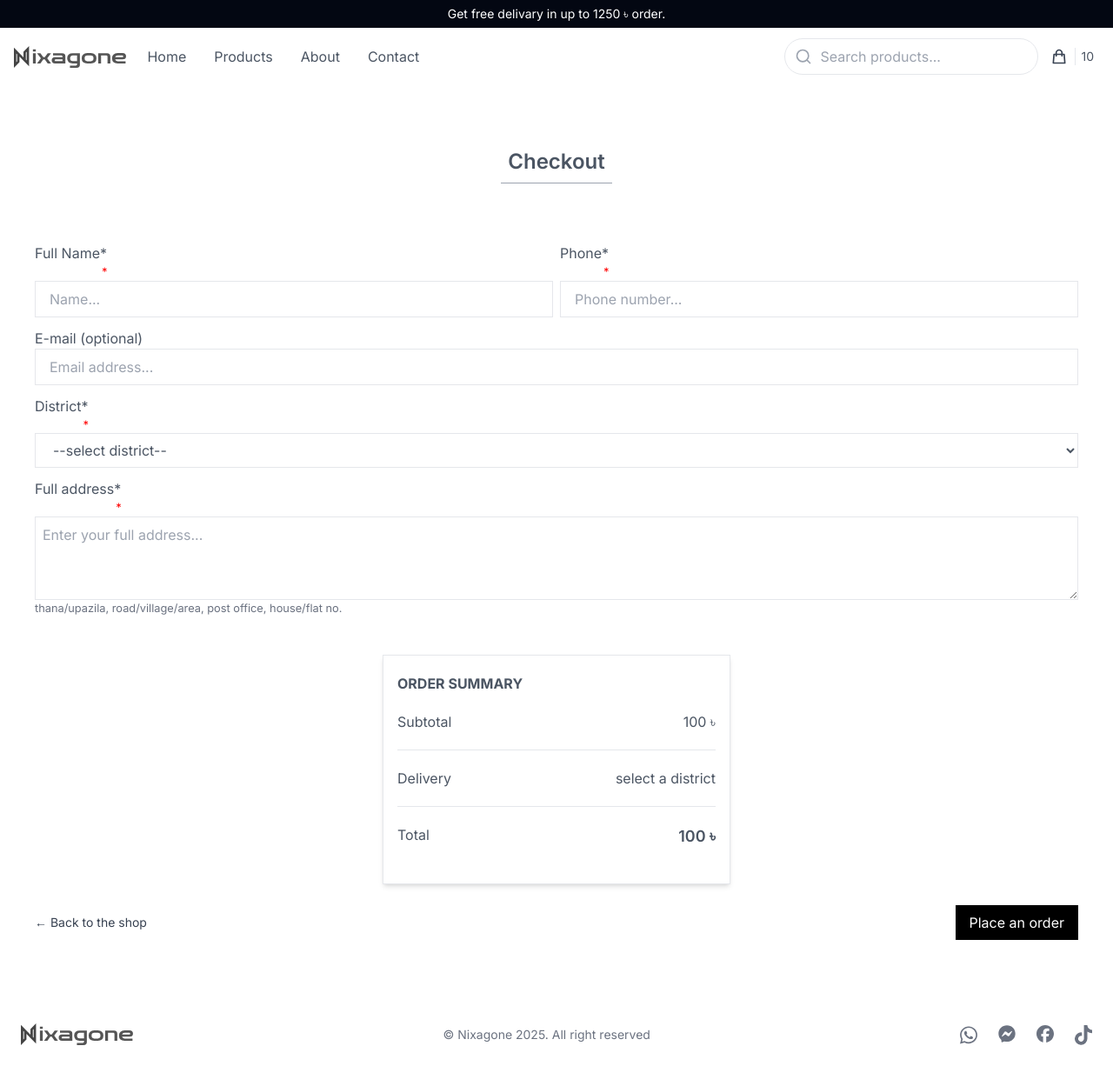
After one commit to Sahil-Neosoft/E-commerce-Project-2, a Django app: page /checkout/checkout/ in a window 1280 px wide. The commit adds this page. Shown: the whole page at 87% size. Run offline with Django 5.2, Linux system fonts and the light colour scheme; a user stored in the database is signed in; tables that the repository leaves empty hold one stand-in row (values such as "Sample post"); some libraries are stand-ins or nearby versions.

Commit message:
checkout system created

```diff
--- a/apps/order/urls.py
+++ b/apps/order/urls.py
@@ -1,9 +1,9 @@
 from django.urls import path
-from .views import buy_now  #order_create, order_detail, order_list, order_cancel
+from .views import *
 
 urlpatterns = [
     # path('', order_list, name='order_list'),
-    # path('create/', order_create, name='order_create'),
+    path('checkout/', checkout_view, name='checkout'),
     # path('<int:pk>/', order_detail, name='order_detail'),
     # path('<int:pk>/cancel/', order_cancel, name='order_cancel'),
     path('', buy_now, name='buy_now'),
--- a/apps/order/views.py
+++ b/apps/order/views.py
@@ -1,19 +1,18 @@
-from decimal import Decimal
+from django.conf import settings
 from django.contrib import messages
 from django.contrib.auth.decorators import login_required
 from django.core.paginator import Paginator
 from django.shortcuts import get_object_or_404, redirect, render
 from django.views.decorators.http import require_POST
 from main.forms import CheckoutForm
-from .models import Order
+from .models import Order, OrderItem, Address
 from apps.product.models import Product, Size, Color
 from apps.cart.models import CartItem
-#from cart.utils import get_or_create_cart
+from apps.cart.views import get_or_create_cart
 
-@login_required
 def checkout_view(request):
     """Checkout process"""
-    cart = None #get_or_create_cart(request)
+    cart = get_or_create_cart(request)
 
     if not cart.items.exists():
         messages.warning(request, 'Your cart is empty.')
@@ -29,48 +28,49 @@ def checkout_view(request):
             return redirect('cart')
 
     if request.method == 'POST':
-        form = CheckoutForm(request.POST)
-        if form.is_valid():
-            # Create address dictionary
-            address = {
-                'full_name': form.cleaned_data['full_name'],
-                'email': form.cleaned_data['email'],
-                'telephone': form.cleaned_data['telephone'],
-                'address_line_1': form.cleaned_data['address_line_1'],
-                'address_line_2': form.cleaned_data['address_line_2'],
-                'city': form.cleaned_data['city'],
-                'postal_code': form.cleaned_data['postal_code'],
-                'country': form.cleaned_data['country'],
-            }
+        name = request.POST.get('name')
+        email = request.POST.get('email')
+        phone = request.POST.get('phone')
+        address = request.POST.get('address')
+        district = request.POST.get('district')
 
-            # Calculate shipping (you can implement your own logic)
-            shipping_cost = Decimal('10.00')  # Fixed shipping for now
+        if name == '' or email == '' or phone == '' or address == '' or district == '':
+            messages.error(request, 'Please fill in all required fields.')
+            return redirect('checkout')
 
-            # Create order
-            order = Order.create_from_cart(cart, address, shipping_cost)
+        # Create address
+        address = Address.objects.create(
+            name=name,
+            email=email,
+            phone=phone,
+            district=district,
+            address=address,
+        )
+        # Calculate shipping
+        shipping_cost = settings.SHIPPING_COST_DHAKA if district == 'Dhaka' else settings.SHIPPING_COST
 
-            if order:
-                messages.success(request, f'Order {order.order_number} placed successfully!')
-                return redirect('order_detail', order_number=order.order_number)
-            else:
-                messages.error(request, 'Error placing order. Please try again.')
-    else:
-        # Pre-fill form with user data
-        initial_data = {
-            'full_name': request.user.get_full_name(),
-            'email': request.user.email,
-        }
-        form = CheckoutForm(initial=initial_data)
+        # Create order
+        order = Order.create_from_cart(cart, address, shipping_cost)
+
+        if order:
+            messages.success(request, f'Order {order.order_number} placed successfully!')
+            return redirect('index') #order_number=order.order_number
+        else:
+            messages.error(request, 'Error placing order. Please try again.')
+
+    districts = [
+        'Dhaka',
+        'Rangpur',
+        'Kumilla'
+    ]
 
     context = {
-        'form': form,
         'cart': cart,
+        'districts': districts,
         'cart_items': cart.items.select_related('product').all(),
         'subtotal': cart.get_total_price(),
-        'shipping_cost': Decimal('10.00'),
-        'total': cart.get_total_price() + Decimal('10.00'),
     }
-    return render(request, 'store/checkout.html', context)
+    return render(request, 'order/checkout.html', context)
 
 def buy_now(request):
     """Buy now view for quick purchase"""
--- a/nix/settings.py
+++ b/nix/settings.py
@@ -137,3 +137,9 @@ MEDIA_ROOT = BASE_DIR / 'media'
 # https://docs.djangoproject.com/en/5.2/ref/settings/#default-auto-field
 
 DEFAULT_AUTO_FIELD = 'django.db.models.BigAutoField'
+
+
+# Custom Settings
+
+SHIPPING_COST_DHAKA = 80
+SHIPPING_COST = 120
--- a/static/css/style.css
+++ b/static/css/style.css
@@ -50,6 +50,14 @@ body {
 
 .cart-badge {
     animation: pulse 2s infinite;
+}
+
+.required::after {
+    content: "*";
+    color: red;
+    margin-left: 2px;
+    display: block;
+    font-size: small;
 }
 
 @keyframes float {
--- a/templates/cart/cart.html
+++ b/templates/cart/cart.html
@@ -153,8 +153,8 @@
             <p>Delivery Charges</p>
             <p class="text-sm mt-2">{{80|taka}} inside Dhaka, {{120|taka}} outside Dhaka</p>
           </div>
-          <a href="/checkout-address.html">
-            <button class="bg-violet-900 px-5 py-2 text-white w-full">
+          <a href="{% url "checkout" %}">
+            <button class="bg-black px-5 py-2 text-white w-full">
               Proceed to checkout
             </button>
           </a>
--- /dev/null
+++ b/templates/order/checkout.html
@@ -0,0 +1,137 @@
+{% extends "layout.html" %}
+{% load nix %}
+{% block title %}Checkout - Nixagone{% endblock title %}
+{% block main_content %}
+<form action="{% url "checkout" %}" method="post"
+x-data="{
+    deliveryCost: 'select a district',
+    totalCost: '{{subtotal}}',
+    updateDeliveryCost(event) {
+        const district = event.target.value;
+        if (district === 'Dhaka') {
+            this.deliveryCost = '{{80|taka}}';
+            this.totalCost = {{subtotal}} + 80;
+        } else if (district) {
+            this.deliveryCost = '{{120|taka}}';
+            this.totalCost = {{subtotal}} + 120;
+        } else {
+            this.deliveryCost = 'select a district';
+            this.totalCost = {{subtotal}};
+        }
+    }
+}"
+  class="container lg:flex lg:flex-col lg:py-10 max-w-[1200px] mx-auto py-5"
+>
+{% csrf_token %}
+  {% include "partials/heading.html" with title="Checkout" %}
+  <section class="gap-3 grid grid-cols-1 max-w-[1200px] mb-6 w-full">
+    <div class="py-5">
+      <div class="flex flex-col gap-3 w-full">
+        <div class="flex gap-2 justify-between w-full">
+          <div class="flex flex-col w-1/2">
+            <label class="flex" for="name">
+              Full Name<span class="required">*</span>
+            </label>
+            <input
+              class="border outline-black outline-offset-2 focus:border-transparent px-4 py-2 w-full"
+              type="text"
+              name="name"
+              id="name"
+              placeholder="Name..."
+              autocomplete="name"
+              required
+            />
+          </div>
+          <div class="flex flex-col w-1/2">
+            <label class="flex" for="phone">
+              Phone<span class="required">*</span>
+            </label>
+            <input
+              class="border outline-black outline-offset-2 focus:border-transparent px-4 py-2 w-full"
+              type="tel"
+              name="phone"
+              id="phone"
+              placeholder="Phone number..."
+              required
+            />
+          </div>
+        </div>
+        <div class="flex gap-2 justify-between w-full">
+          <div class="flex flex-col w-full">
+            <label class="flex" for="email">
+              E-mail (optional)
+            </label>
+            <input
+              class="border outline-black outline-offset-2 focus:border-transparent px-4 py-2 w-full"
+              type="email"
+              name="email"
+              id="email"
+              placeholder="Email address..."
+            />
+          </div>
+        </div>
+        <div class="flex flex-col w-full">
+          <label class="flex" for="district">
+            District <span class="required">*</span>
+          </label>
+          <select
+            @change="updateDeliveryCost($event)"
+            name="district"
+            id="district"
+            required
+            class="border outline-black bg-white outline-offset-2 focus:border-transparent px-4 py-2 w-full"
+          >
+            <option value="" selected>--select district--</option>
+            {% for district in districts %}
+            <option value="{{district}}">{{district}}</option>
+            {% endfor %}
+          </select>
+        </div>
+        <div class="flex flex-col">
+          <label for="address" class="flex">
+            Full address<span class="required">*</span>
+          </label>
+          <textarea
+            class="border outline-black outline-offset-2 focus:border-transparent p-2 h-24 w-full"
+            name="address"
+            id="address"
+            placeholder="Enter your full address..."
+            required
+          ></textarea>
+          <small class="text-gray-500">thana/upazila, road/village/area, post office, house/flat no.</small>
+        </div>
+    </div>
+    </div>
+  </section>
+
+  <section class="md:max-w-[400px] mb-6 mx-auto w-full">
+    <div>
+      <div class="border px-4 py-5 shadow-md">
+        <p class="font-bold">ORDER SUMMARY</p>
+        <div class="border-b flex justify-between py-5">
+          <p>Subtotal</p>
+          <p>{{subtotal|taka}}</p>
+        </div>
+        <div class="border-b flex justify-between py-5">
+          <p>Delivery</p>
+          <p x-text="deliveryCost"></p>
+        </div>
+        <div class="flex justify-between py-5">
+          <p>Total</p>
+          <div class="font-semibold text-lg" ><span x-text="totalCost"></span><span> ৳</span></div>
+        </div>
+      </div>
+    </div>
+  </section>
+
+  <div class="flex items-center justify-between w-full">
+    <a href="{% url "products" %}" class="text-sm text-gray-700 hover:text-black">
+      ← Back to the shop
+    </a>
+    <button type="submit" class="bg-black text-white px-4 py-2">
+      Place an order
+    </button>
+  </div>
+</form>
+
+{% endblock main_content %}
--- a/templates/partials/heading.html
+++ b/templates/partials/heading.html
@@ -1,3 +1,3 @@
-<div class="flex justify-center">
-    <h1 class="text-2xl inline-block font-semibold pb-2 px-2 mb-6 border-b border-gray-400">{{ title }}</h1>
+<div class="flex justify-center mb-6 md:mb-12">
+    <h1 class="text-2xl inline-block font-semibold pb-2 px-2 border-b border-gray-400">{{ title }}</h1>
 </div>
--- a/templates/product/product_card.html
+++ b/templates/product/product_card.html
@@ -12,9 +12,9 @@
         </a>
     </div>
     <div class="p-4">
-        <a href="{{ product.get_absolute_url }}" class="text-gray-800 font-semibold text-lg line-clamp-1 mb-2">{{ product.name }}</a>
-        <p class="text-gray-600 line-clamp-2 mb-1">{{ product.short_description }}</p>
-        <span class="text-black">{{ product.price|taka }}</span>
+        <a href="{{ product.get_absolute_url }}" class="text-gray-800 font-semibold text-lg line-clamp-1 mb-3">{{ product.name }}</a>
+        <p class="text-gray-600 text-sm line-clamp-2 mb-2">{{ product.short_description }}</p>
+        <span class="text-black font-semibold">{{ product.price|taka }}</span>
         {% stock_status product %}
     </div>
 </div>
```
Also changed, not shown: apps/order/models.py (+12 -3 lines), main/admin.py (+3 -5 lines), templates/index.html (+2 -11 lines), templates/partials/hero_bg.html (added, +11 -0 lines), apps/order/migrations/0002_address_remove_order_full_address_order_address.py (added), apps/product/migrations/0002_alter_product_short_description.py (added).
